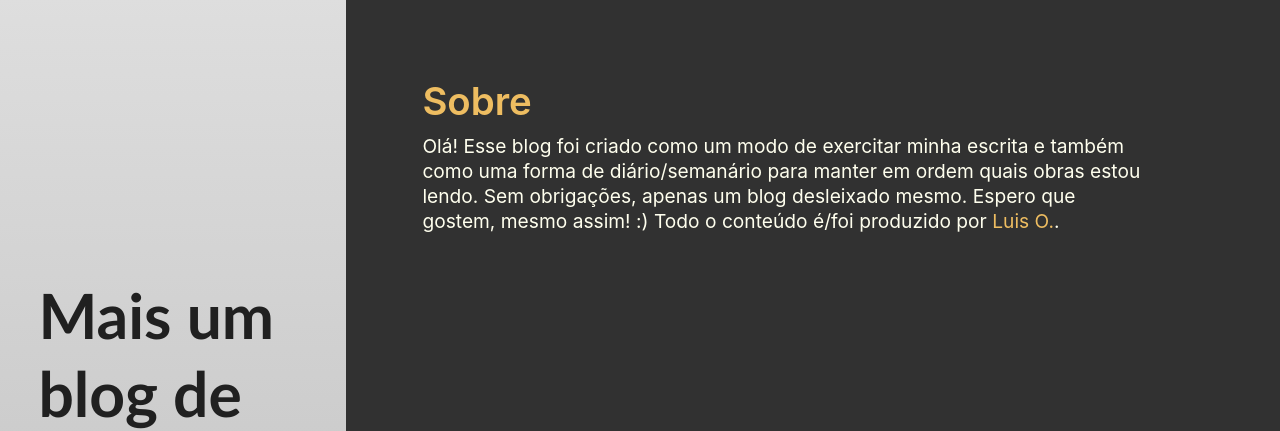
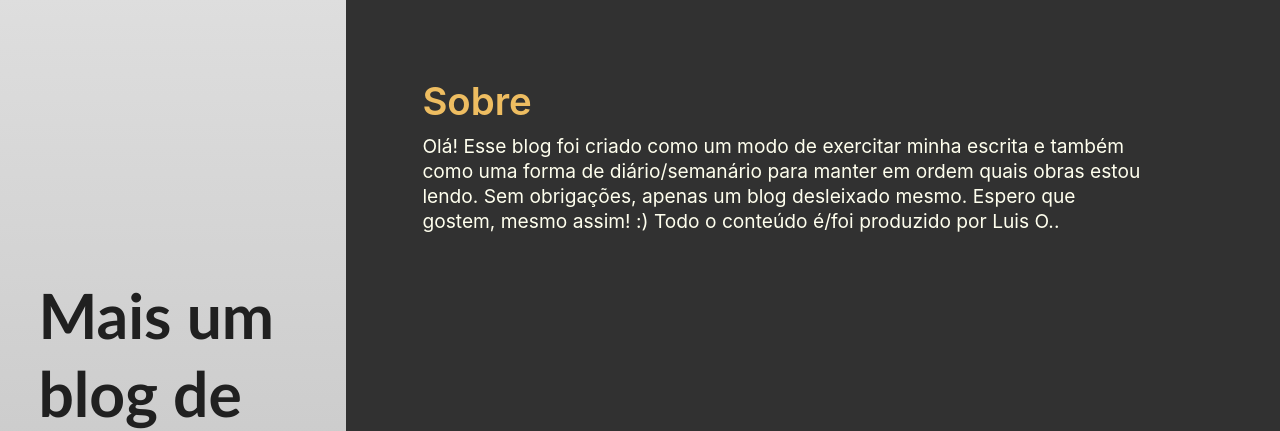
Before and after one commit to luishro/luishro.github.io, a Jekyll site: the page built from about.md, in a window 1280 px wide. Shown: the top 431 px of the page. Built offline with Jekyll 4.4.1, drawn with Linux system fonts in a browser that asks for light colours; part of the change alters nothing that is shown.

```diff
--- a/about.md
+++ b/about.md
@@ -8,5 +8,5 @@ sidebar_link: true
 <p>
   Olá!
   Esse blog foi criado como um modo de exercitar minha escrita e também como uma forma de diário/semanário para manter em ordem quais obras estou lendo. Sem obrigações, apenas um blog desleixado mesmo. Espero que gostem, mesmo assim! :)
-  Todo o conteúdo é/foi produzido por <a href="http://twiiter.com/riickss">Luis O.</a>.
+  Todo o conteúdo é/foi produzido por Luis O..
 </p>
```
